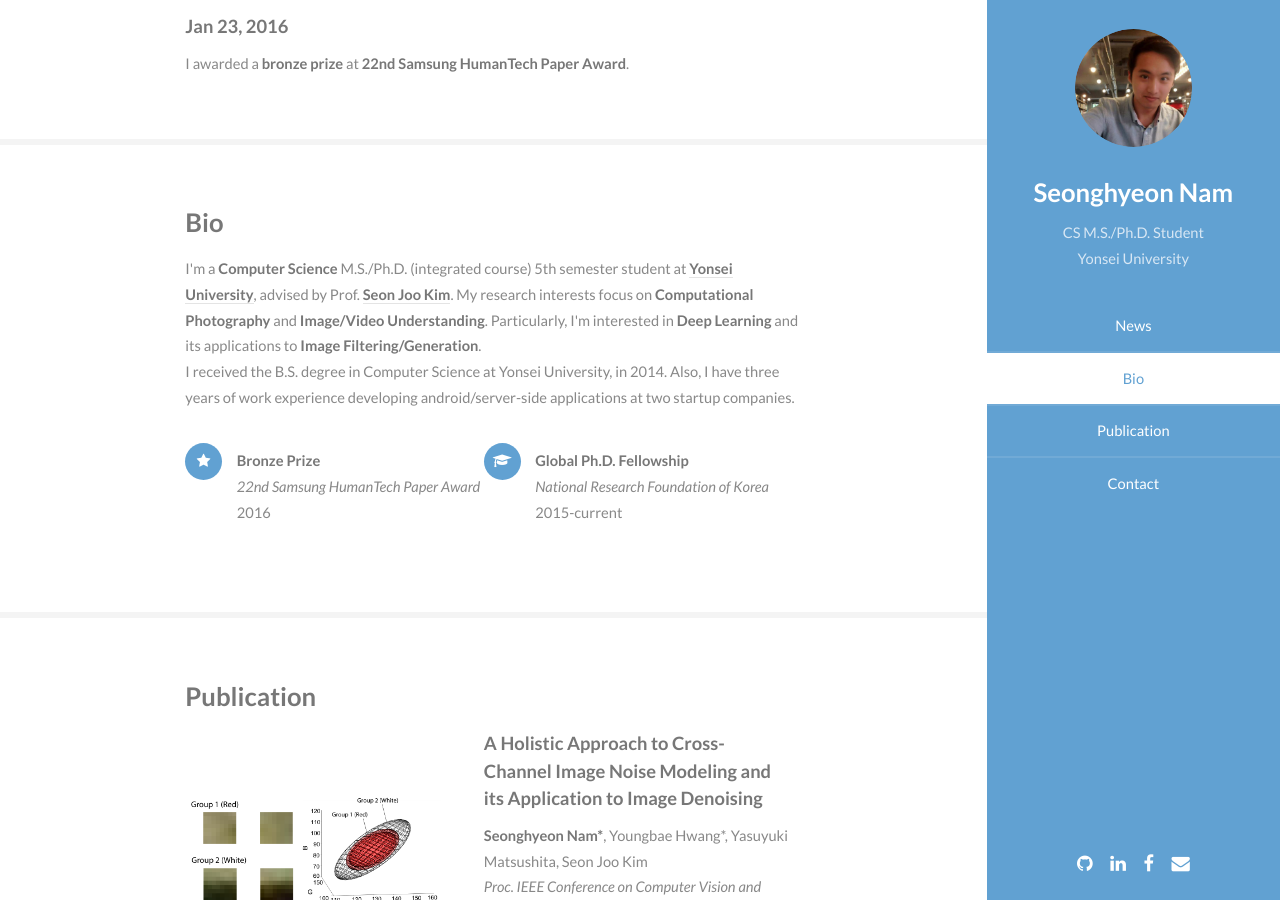
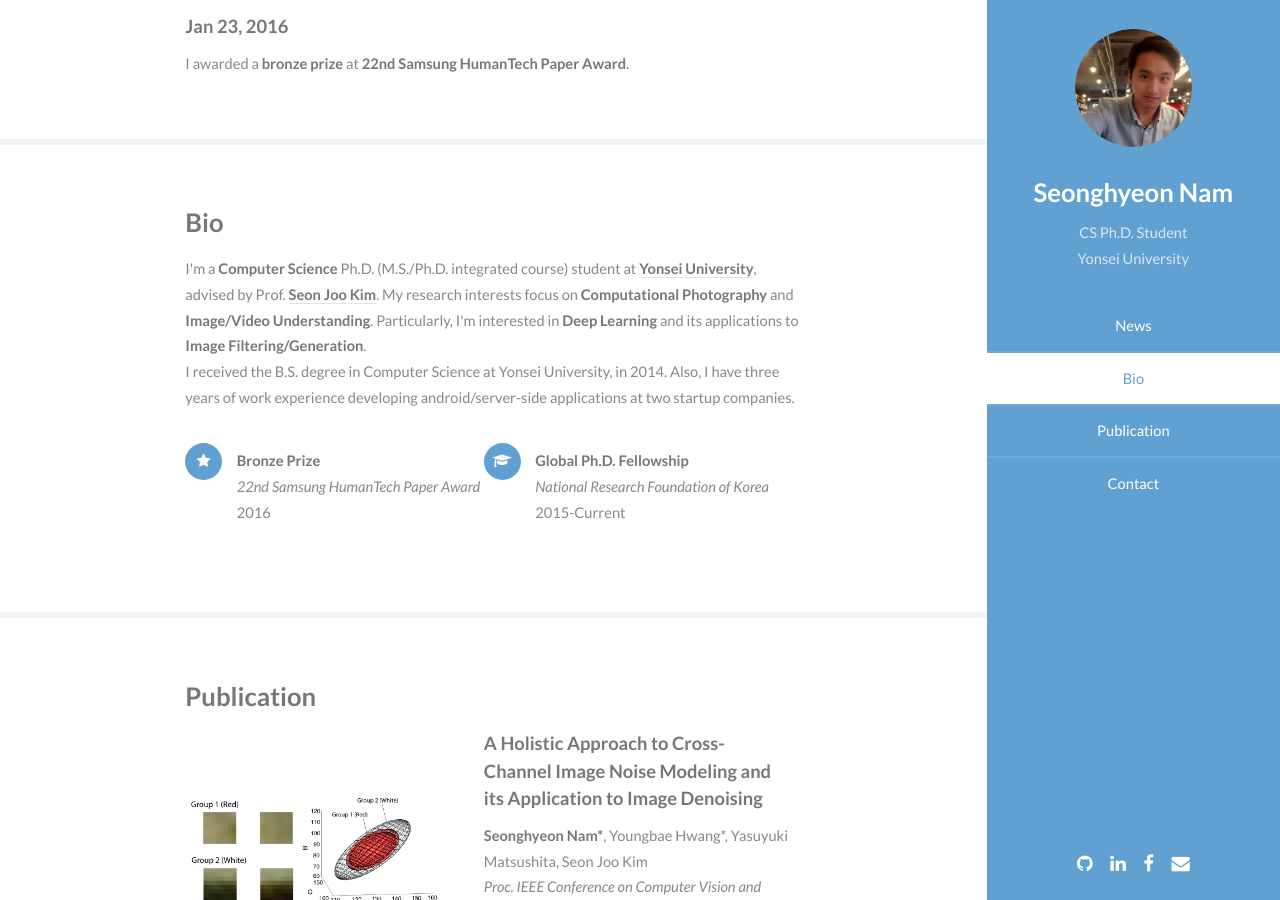
Before and after one commit to woozzu/woozzu.github.io, a Jekyll site: the page built from index.html, in a window 1280 px wide and 900 px high, scrolled down 498 px. Built offline with Jekyll 4.4.1, drawn with Linux system fonts in a browser that asks for light colours.

Commit message:
Change site information

```diff
--- a/CNAME
+++ b/CNAME
@@ -1 +1 @@
-shnam.ml
+snam.ml
--- a/_config.yml
+++ b/_config.yml
@@ -1,10 +1,10 @@
 # Site settings
-title: Seonghyeon Nam, CS M.S./Ph.D. Student @ Yonsei University
+title: Seonghyeon Nam, CS Ph.D. Student @ Yonsei University
 email: shnnam@yonsei.ac.kr
 description: > # this means to ignore newlines until "baseurl:"
-  Seonghyeon Nam, CS M.S./Ph.D. Student @ Yonsei University
+  Seonghyeon Nam, CS Ph.D. Student @ Yonsei University
 baseurl: "" # the subpath of your site, e.g. /blog/
-url: "http://shnam.ml" # the base hostname & protocol for your site
+url: "http://snam.ml" # the base hostname & protocol for your site
 facebook_username: woozzu
 github_username:  woozzu
 linkedin_username: seonghyeonnam
--- a/_includes/header.html
+++ b/_includes/header.html
@@ -3,7 +3,7 @@
         <header>
             <span class="image avatar"><img src="{{ site.baseurl }}/images/avatar.jpg" alt="" /></span>
             <h1 id="logo"><a href="{{ site.baseurl }}/">Seonghyeon Nam</a></h1>
-            <p>CS M.S./Ph.D. Student<br />
+            <p>CS Ph.D. Student<br />
             Yonsei University</p>
         </header>
         <nav id="nav">
--- a/index.html
+++ b/index.html
@@ -24,7 +24,7 @@
         <div class="container">
             <h3>Bio</h3>
             <p>
-                I'm a <strong>Computer Science</strong> M.S./Ph.D. (integrated course) 5th semester student at <a href="http://www.yonsei.ac.kr" target="_blank"><strong>Yonsei University</strong></a>, advised by Prof. <a href="https://sites.google.com/site/seonjookim" target="_blank"><strong>Seon Joo Kim</strong></a>. My research interests focus on <strong>Computational Photography</strong> and <strong>Image/Video Understanding</strong>. Particularly, I'm interested in <strong>Deep Learning</strong> and its applications to <strong>Image Filtering/Generation</strong>.<br />
+                I'm a <strong>Computer Science</strong> Ph.D. (M.S./Ph.D. integrated course) student at <a href="http://www.yonsei.ac.kr" target="_blank"><strong>Yonsei University</strong></a>, advised by Prof. <a href="https://sites.google.com/site/seonjookim" target="_blank"><strong>Seon Joo Kim</strong></a>. My research interests focus on <strong>Computational Photography</strong> and <strong>Image/Video Understanding</strong>. Particularly, I'm interested in <strong>Deep Learning</strong> and its applications to <strong>Image Filtering/Generation</strong>.<br />
                 I received the B.S. degree in Computer Science at Yonsei University, in 2014. Also, I have three years of work experience developing android/server-side applications at two startup companies.
             </p>
             <ul class="feature-icons">
@@ -36,7 +36,7 @@
                 <li class="fa-graduation-cap">
                     <strong>Global Ph.D. Fellowship</strong><br />
                     <i>National Research Foundation of Korea</i><br />
-                    2015-current
+                    2015-Current
                 </li>
             </ul>
         </div>
@@ -78,7 +78,7 @@
                 <input type="hidden" name="_valid[email]" value="required|valid_email">
                 <input type="hidden" name="_valid[message]" value="required">
                 <input type="hidden" name="_replyto" value="%email">
-                <input type="hidden" name="_after" value="http://shnam.ml">
+                <input type="hidden" name="_after" value="http://snam.ml">
                 <input type="text" name="_honey" value="" style="display:none">
                 <div class="row uniform">
                     <div class="6u 12u(xsmall)">
```
